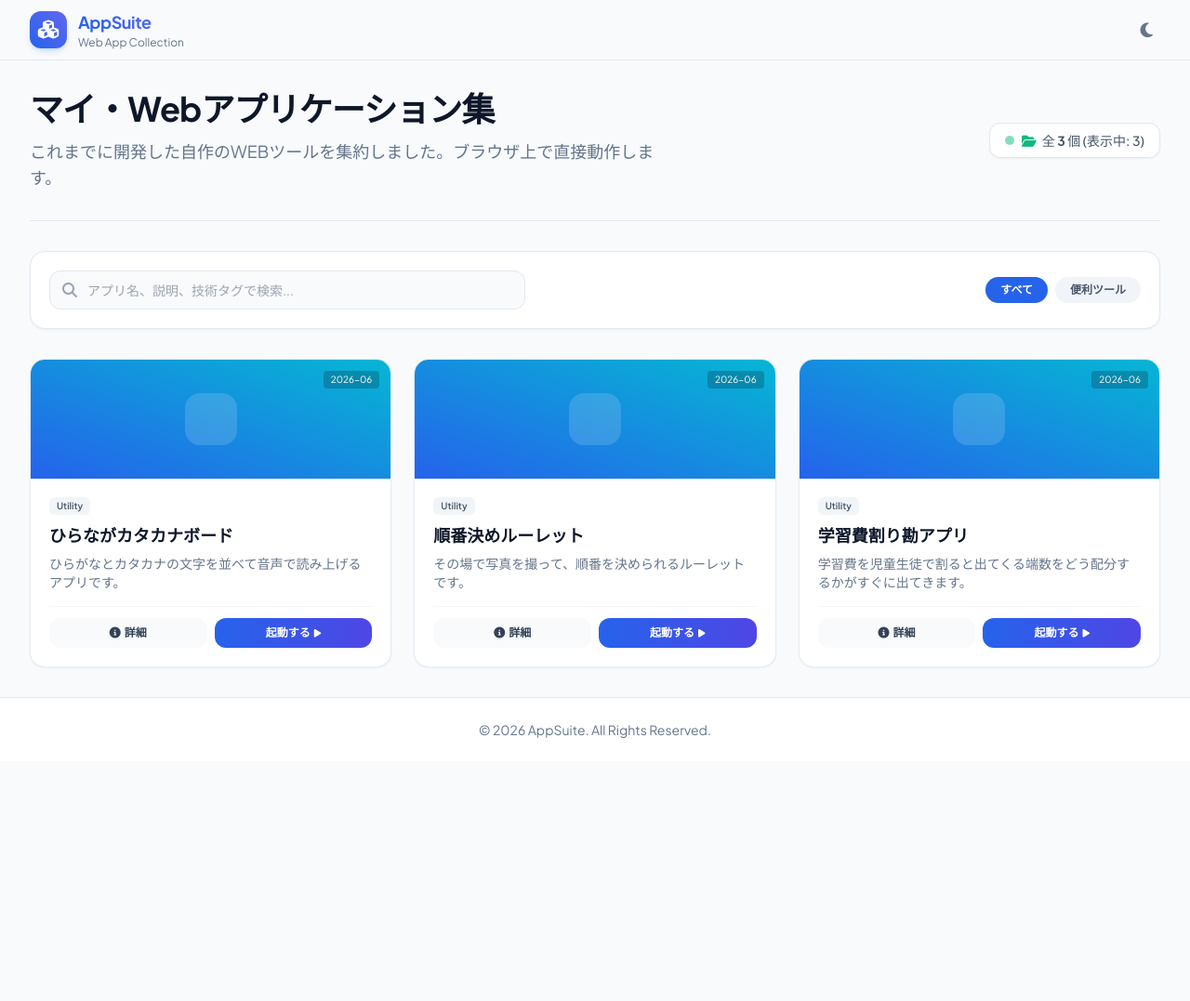
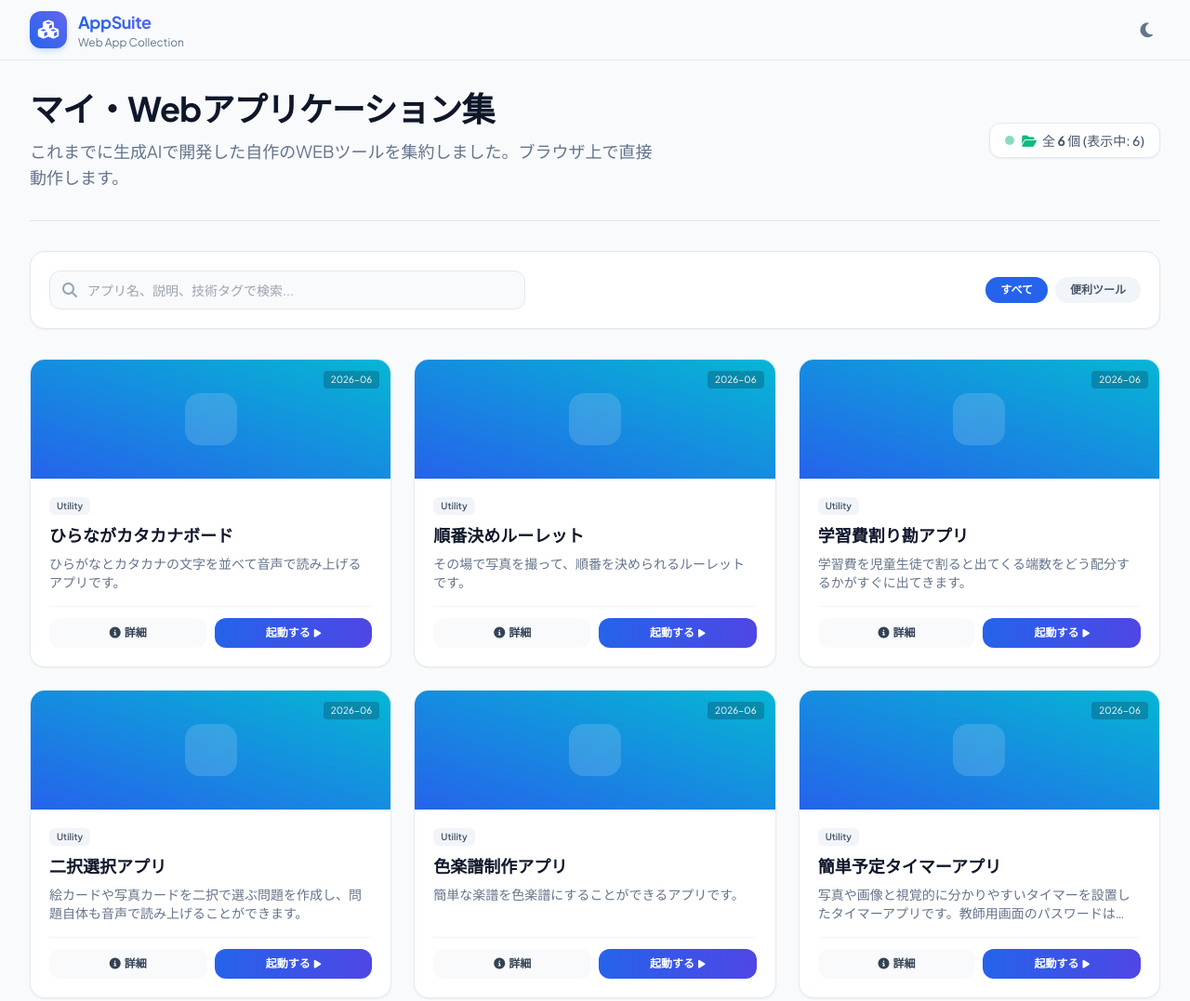
Before and after one commit to nakatasapporo-create/nakatasapporo-create.github.io, a plain HTML site: page index.html in a window 1280 px wide. Shown: the top 1077 px of the page at 93% size. Before the commit the page ends 819 px from the top, so only its background shows below. Drawn offline with nearby package versions, Linux system fonts and the light colour scheme.

Commit message:
Update index.html

```diff
--- a/index.html
+++ b/index.html
@@ -3,7 +3,7 @@
 <head>
   <meta charset="UTF-8">
   <meta name="viewport" content="width=device-width, initial-scale=1.0">
-  <title>My Web Apps Portfolio - アプリケーション一覧</title>
+  <title>NakataSapporo Presents My Web Apps Portfolio - アプリケーション一覧</title>
   <script src="https://cdn.tailwindcss.com"></script>
   <link href="https://fonts.googleapis.com/css2?family=Plus+Jakarta+Sans:wght@300;400;500;600;700&family=Noto+Sans+JP:wght@400;500;700&display=swap" rel="stylesheet">
   <link rel="stylesheet" href="https://cdnjs.cloudflare.com/ajax/libs/font-awesome/6.4.0/css/all.min.css">
@@ -56,7 +56,7 @@
     <div class="text-center md:text-left md:flex md:items-center md:justify-between border-b border-slate-200 dark:border-slate-800 pb-8 mb-8">
       <div class="max-w-2xl">
         <h2 class="text-3xl font-extrabold tracking-tight text-slate-900 dark:text-white sm:text-4xl">マイ・Webアプリケーション集</h2>
-        <p class="mt-3 text-lg text-slate-500 dark:text-slate-400">これまでに開発した自作のWEBツールを集約しました。ブラウザ上で直接動作します。</p>
+        <p class="mt-3 text-lg text-slate-500 dark:text-slate-400">これまでに生成AIで開発した自作のWEBツールを集約しました。ブラウザ上で直接動作します。</p>
       </div>
       <div class="mt-6 md:mt-0 flex flex-wrap justify-center gap-4 text-sm font-medium">
         <div class="px-4 py-2 bg-white dark:bg-slate-800 rounded-xl border border-slate-200 dark:border-slate-700 shadow-sm flex items-center space-x-2">
@@ -155,6 +155,39 @@
         tags: ["Utility"],
         icon: "fa-solid fa-chart-kanban",
         path: "https://nakatasapporo-create.github.io/gakusyuhikeisan/",
+        gradient: "from-blue-600 to-cyan-500",
+        releaseDate: "2026-06"
+      },
+      {
+        id: "dochikana",
+        title: "二択選択アプリ",
+        description: "絵カードや写真カードを二択で選ぶ問題を作成し、問題自体も音声で読み上げることができます。",
+        category: "utility",
+        tags: ["Utility"],
+        icon: "fa-solid fa-chart-kanban",
+        path: "https://nakatasapporo-create.github.io/dochikana/",
+        gradient: "from-blue-600 to-cyan-500",
+        releaseDate: "2026-06"
+      },
+       {
+        id: "irogakuhu",
+        title: "色楽譜制作アプリ",
+        description: "簡単な楽譜を色楽譜にすることができるアプリです。",
+        category: "utility",
+        tags: ["Utility"],
+        icon: "fa-solid fa-chart-kanban",
+        path: "https://nakatasapporo-create.github.io/irogakuhu/",
+        gradient: "from-blue-600 to-cyan-500",
+        releaseDate: "2026-06"
+      },
+       {
+        id: "yotei",
+        title: "簡単予定タイマーアプリ",
+        description: "写真や画像と視覚的に分かりやすいタイマーを設置したタイマーアプリです。教師用画面のパスワードは1234です。",
+        category: "utility",
+        tags: ["Utility"],
+        icon: "fa-solid fa-chart-kanban",
+        path: "https://nakatasapporo-create.github.io/yotei/",
         gradient: "from-blue-600 to-cyan-500",
         releaseDate: "2026-06"
       },
```
